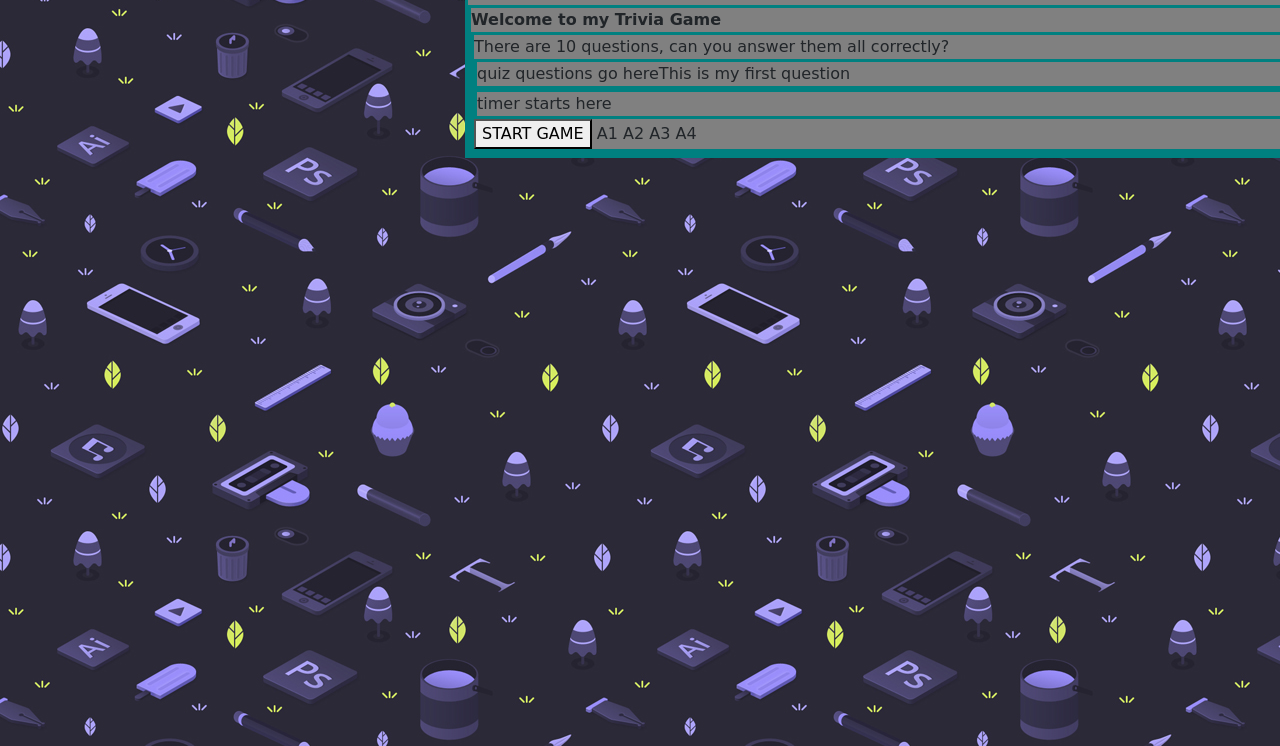
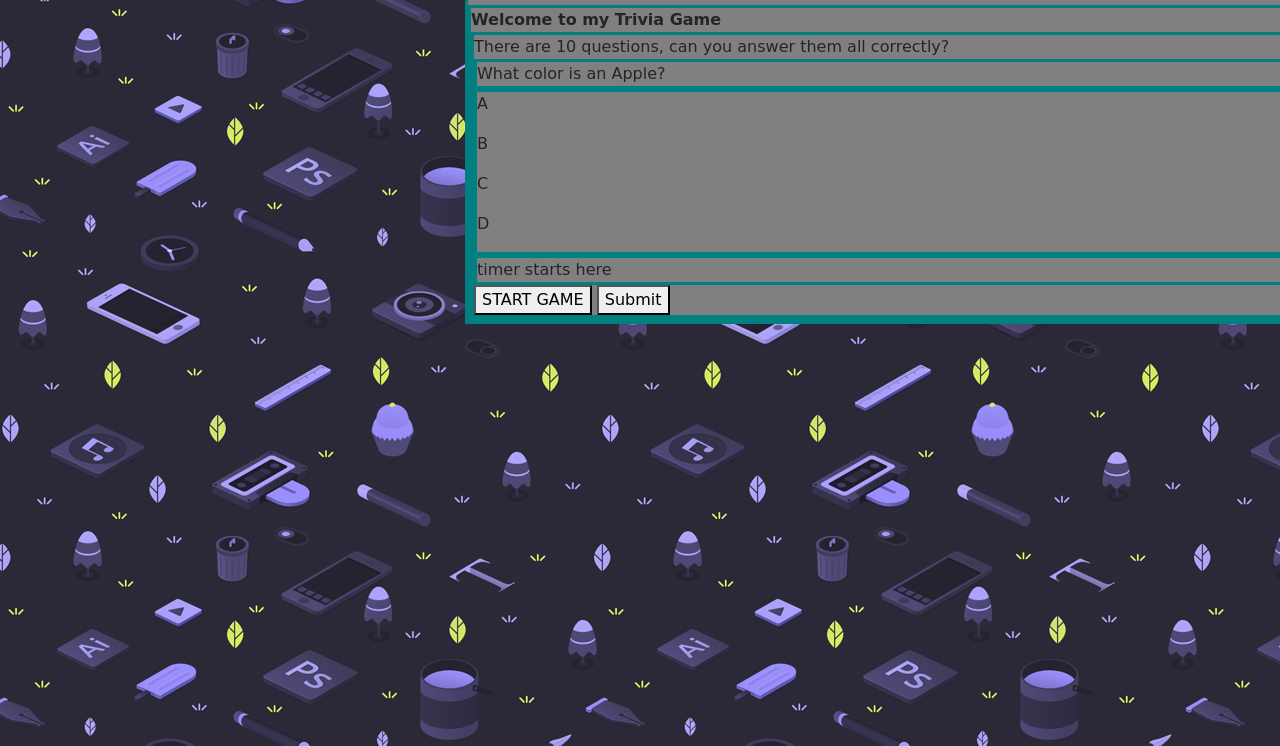
Before and after one commit to Nloperena/TriviaGame, a plain HTML site: page index.html in a window 1280 px wide. Shown: the part 54-800 px from the top of the page. Drawn offline with nearby package versions, Linux system fonts and the light colour scheme.

Commit message:
added a bunch of code but the only thing I could working is the timer. Having a hard time figuring out how to transition this into a new questions

```diff
--- a/app.js
+++ b/app.js
@@ -2,85 +2,135 @@ var running = false;
 
 // declaring variables
 var intervalID
+var next = 0
 var j = 0
 var correct = 0
 var incorrect = 0
+
+
+const choiceA = document.getElementById("A")
+const choiceB = document.getElementById("B")
+const choiceC = document.getElementById("C")
 // Step1
 var card = $("#quiz-area");
 
 // Step2
+//starting timer
 var count = 10;
 
-// Step3
-
-var correctAnswers = ["1", "2", "3", "4", "5"];
 
 
+
+//questions
 var myQuestions = [{
-        question: "This is my first question ",
-        answers: ["A1 ", "A2 ", "A3 ", "A4 "],
+        question: "What color is an Apple? ",
+        choiceA: "Red ",
+        choiceB: "Blue ",
+        choiceC: "Purple ",
+        choiceD: "Black ",
+        correct: "A"
         // gif: //link to image
     },
     {
-        question: "This is my second question ",
-        answers: ["B1 ", "B2 ", "B3 ", "B4 "],
+        question: "What color is an Grape? ",
+        choiceA: "Red ",
+        choiceB: "Blue ",
+        choiceC: "Purple ",
+        choiceD: "Black ",
+        correct: "C"
         // gif: //link to image
     },
     {
-        question: "This is my third question ",
-        answers: ["C1 ", "C2 ", "C3  ", "C4 "],
+        question: "What color is the sky? ",
+        choiceA: "Red ",
+        choiceB: "Blue ",
+        choiceC: "Purple ",
+        choiceD: "Black ",
+        correct: "B"
         // gif: //link to image;
     },
     {
-        question: "This is my fourth question ",
-        answers: ["D1 ", "D2 ", "D3 ", "D4 "],
+        question: "What color is represents royalty? ",
+        choiceA: "Red ",
+        choiceB: "Blue ",
+        choiceC: "Purple ",
+        choiceD: "Black ",
+        correct: "C"
         // gif: //link to image
     },
     {
-        question: "This is my fifth question ",
-        answers: ["E1 ", "E2 ", "E3 ", "E4 "],
+        question: "What color is fire on Earth usually? ",
+        choiceA: "Red ",
+        choiceB: "Blue ",
+        choiceC: "Purple ",
+        choiceD: "Black ",
+        correct: "A"
         // gif: //link to image
     }
 ]
 
+//created this variable to try and work with my other function on line 88
+var questionIndex = myQuestions.length- 1;
 
-var game = {
-    //Step4
-    name: function () {
-        i = 0;
-        console.log(myQuestions[i].question)
-        for (i = 0; i < 4; i++) {
-            console.log(myQuestions[j].answers[i])
-        }
-        j++
-    }
-}
-game.name()
 
-// Step5
+//created an object called game that holds some of the logic for the game.
+// var game = {
+//     name: function () {
+//         i = 0;
+//         console.log(myQuestions[i].question)
+//         for (i = 0; i < 4; i++) {
+//             console.log(myQuestions[j].answers[i])
+//         }
+//         j++
+//     }
+// }
+// game.name()
+
+//This function will allow the next question to swap to the following
+// function showQuestion(){
+//     let quest = myQuestions[next];
+//     question.innerHTML ="<p>" +quest.myQuestions+ "</p>";
+//     choiceA.innerHTML = quest.ChoiceA
+//     choiceB.innerHTML = quest.ChoiceB
+//     choiceC.innerHTML = quest.ChoiceC
+//     choiceD.innerHTML = quest.ChoiceD
+// }
+// next = 0;
+// showQuestion()
+// next++
+// showQuestion()
+
+
+// This is the timer for the page
 function timer() {
     if (!running) {
         intervalID = setInterval(decrement, 1000)
         running = true;
     }
 }
-
+//This is how the timer counts down and calls an alert to let you know if you timed out
 function decrement() {
     count--
     $("#counter").text(count);
     if (count == 0) {
+        clearInterval(intervalID);
         running = false;
         timeUp()
-        clearInterval(intervalID);
+
     }
 }
 
-
+//times up alert
 function timeUp() {
     alert("Times up!")
 }
 
+
+
+//jquery section but not entirely sure how this works all together.
+
 $("#start-button").click(timer);
 $("#quiz-answer-area").click(timer)
-$("#quiz-answer-area").append(myQuestions[0].question);
-$("#quiz-area").append(myQuestions[0].answers)
+// $("#quiz-question-area").append(myQuestions[0].question);
+$("#quiz-answer-area").append(myQuestions[0].answers)
+$("#quiz-question-area").text(myQuestions[next].question)
--- a/index.html
+++ b/index.html
@@ -36,9 +36,16 @@
     <div id = "wrapper"> <h1>Nicholas Loperena </h1>
         <div id = "sub-wrapper"> <strong>Welcome to my Trivia Game</strong>
             <div id = "quiz-area"> There are 10 questions, can you answer them all correctly?
-                <div id = "quiz-answer-area">quiz questions go here</div>
+                <div id = "quiz-question-area"></div>
+                <div id = "quiz-answer-area">
+                    <p class = "choice" id="A" onclick ="checkAnswer('A')">A</p>
+                    <p class = "choice" id="B" onclick ="checkAnswer('B')">B</p>
+                    <p class = "choice" id="C" onclick ="checkAnswer('C')">C</p>
+                    <p class = "choice" id="D" onclick ="checkAnswer('D')">D</p>
+                </div>
                 <div id ="counter">timer starts here</div>
                 <button id ="start-button" type = "button">START GAME</button>
+                <button id ="submit-button" type = "button">Submit</button>
             </div>
         </div>
     </div>
```
